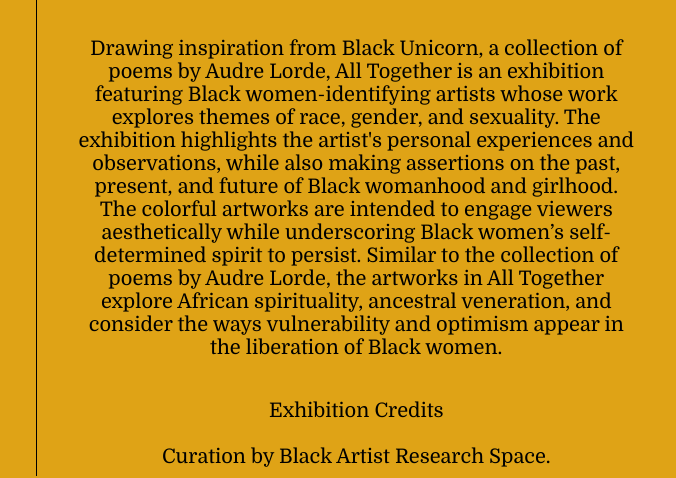
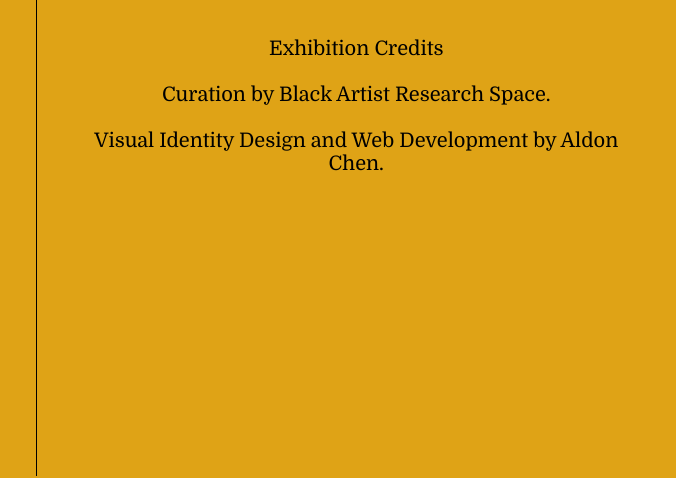
Before and after one commit to BARS2021/all-together, a plain HTML site: page about.html in a window 1280 px wide. Shown: the part 324-802 px from the top of the page, 604-1280 px from the left. Drawn offline with Linux system fonts and the light colour scheme.

Commit message:
Add files via upload

```diff
--- a/about.html
+++ b/about.html
@@ -25,7 +25,6 @@
       </h1>
 
       <p class="body-text">
-        Drawing inspiration from Black Unicorn, a collection of poems by Audre Lorde, All Together is an exhibition featuring Black women-identifying artists whose work explores themes of race, gender, and sexuality. The exhibition highlights the artist's personal experiences and observations, while also making assertions on the past, present, and future of Black womanhood and girlhood. The colorful artworks are intended to engage viewers aesthetically while underscoring Black women’s self-determined spirit to persist. Similar to the collection of poems by Audre Lorde, the artworks in All Together explore African spirituality, ancestral veneration, and consider the ways vulnerability and optimism appear in the liberation of Black women.
       </p>
 
       <p class="body-text">
```
